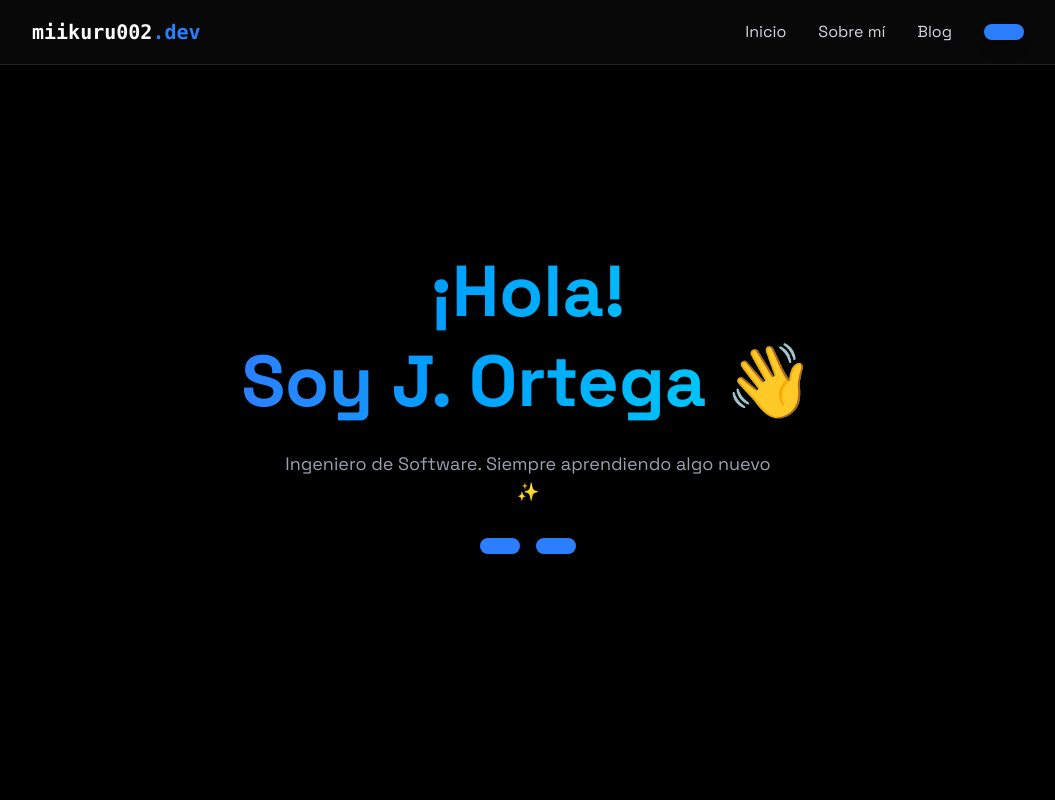
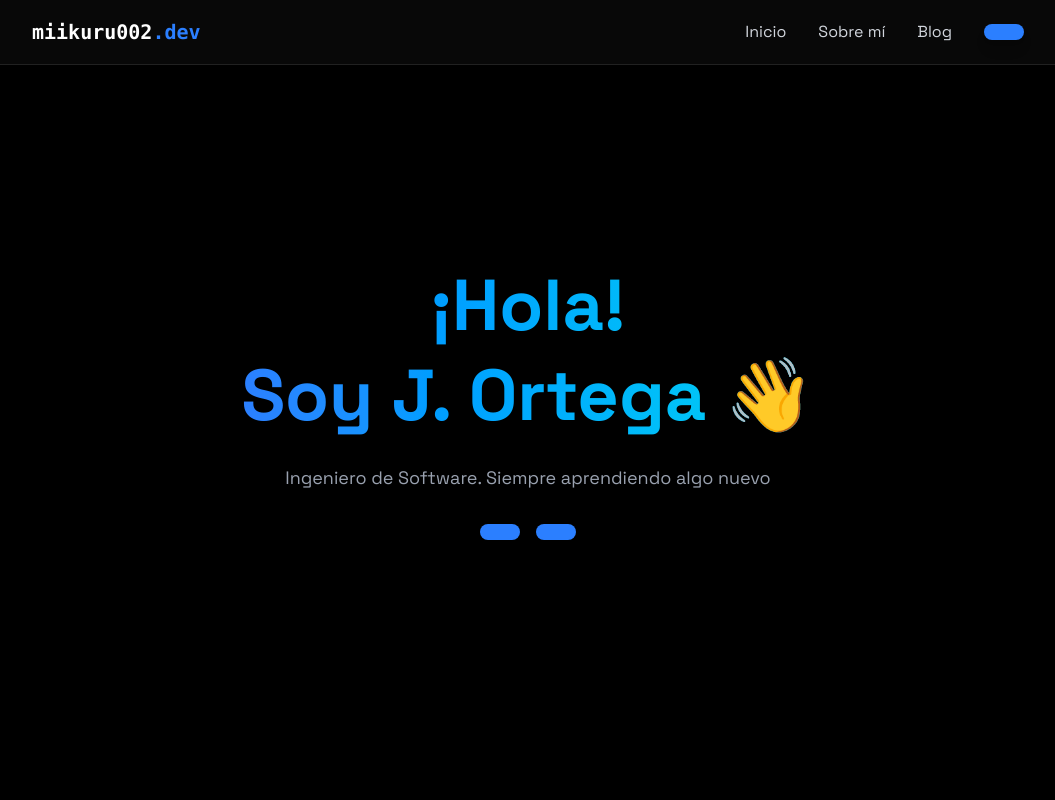
Before and after one commit to miikuru002/personal-portfolio, a Vue app: page / in a window 1280 px wide. Shown: the top 800 px of the page, without its empty margins (112-1167 px from the left). Built offline with nearby package versions, Linux system fonts and the light colour scheme.

Commit message:
fix: remove emojis from text in AboutSection.vue and HeroSection.vue for consistency

```diff
--- a/src/views/AboutSection.vue
+++ b/src/views/AboutSection.vue
@@ -67,7 +67,7 @@ const getStyles = (color: string) => ({
           <p class="text-gray-300 mb-6">
             Cuento con más de 3 años de experiencia en construir soluciones backend mantenibles,
             escalables y seguras. Fuera del ámbito profesional, disfruto escuchar música, viajar,
-            ver anime y hacer cosplay en mis tiempos libres 🌸.
+            ver anime y hacer cosplay en mis tiempos libres 🌸
           </p>
 
           <div class="grid grid-cols-1 sm:grid-cols-2 gap-2">
--- a/src/views/HeroSection.vue
+++ b/src/views/HeroSection.vue
@@ -15,7 +15,7 @@ import LinkButton from '@/views/components/LinkButton.vue';
         </h1>
 
         <p class="text-gray-400 text-lg mb-8 max-w-lg mx-auto">
-          Ingeniero de Software. Siempre aprendiendo algo nuevo ✨
+          Ingeniero de Software. Siempre aprendiendo algo nuevo
         </p>
 
         <div class="flex flex-wrap justify-center gap-4">
```
